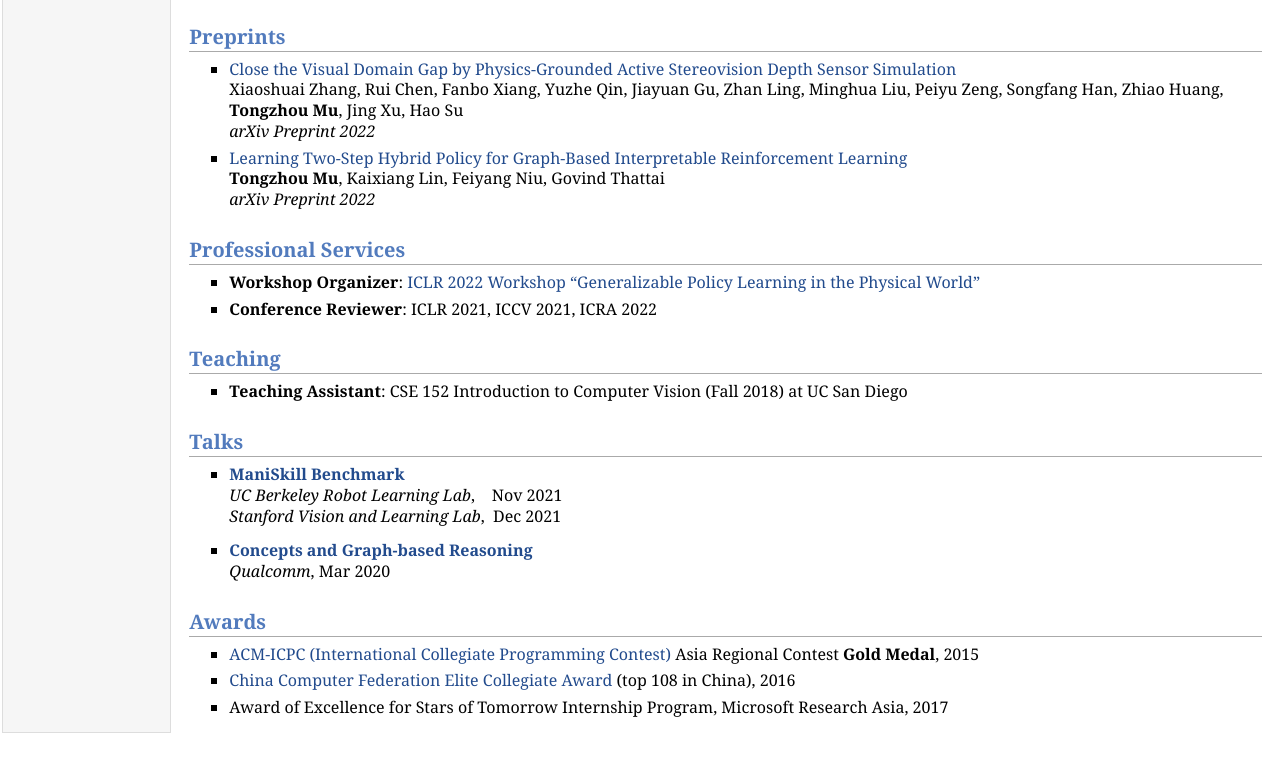
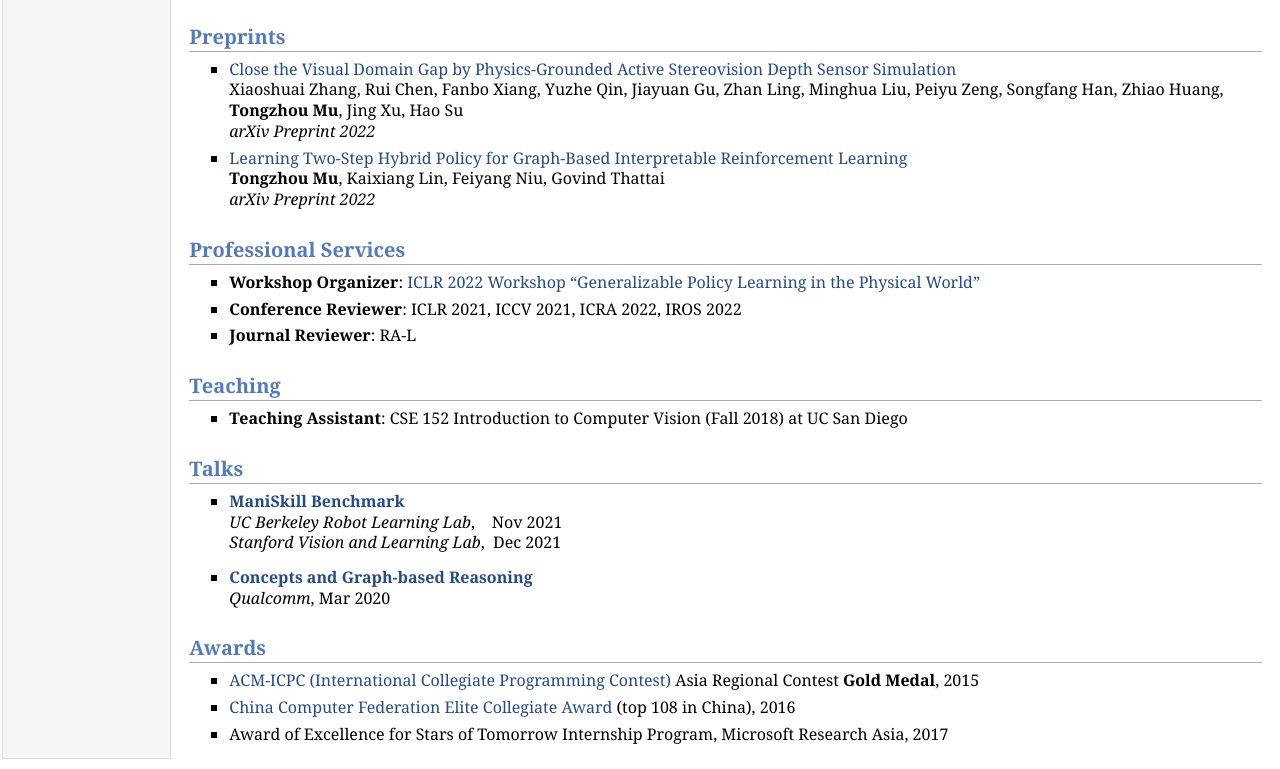
Before and after one commit to Seerkfang/SeerkFang.github.io, a plain HTML site: page index.html in a window 1280 px wide. Shown: the part 1761-2530 px from the top of the page. Before the commit the page ends 2504 px from the top, so only its background shows below. Drawn offline with Linux system fonts and the light colour scheme.

Commit message:
add review

```diff
--- a/index.html
+++ b/index.html
@@ -130,7 +130,9 @@ Xiaoshuai Zhang, Rui Chen, Fanbo Xiang, Yuzhe Qin, Jiayuan Gu, Zhan Ling, Minghu
 <ul>
 <li><p><b>Workshop Organizer</b>: <a href="https://ai-workshops.github.io/generalizable-policy-learning-in-the-physical-world/">ICLR 2022 Workshop &ldquo;Generalizable Policy Learning in the Physical World&rdquo;</a></p>
 </li>
-<li><p><b>Conference Reviewer</b>: ICLR 2021, ICCV 2021, ICRA 2022</p>
+<li><p><b>Conference Reviewer</b>: ICLR 2021, ICCV 2021, ICRA 2022, IROS 2022</p>
+</li>
+<li><p><b>Journal Reviewer</b>: RA-L</p>
 </li>
 </ul>
 <h2>Teaching</h2>
```
Also changed, not shown: 1 other file.
